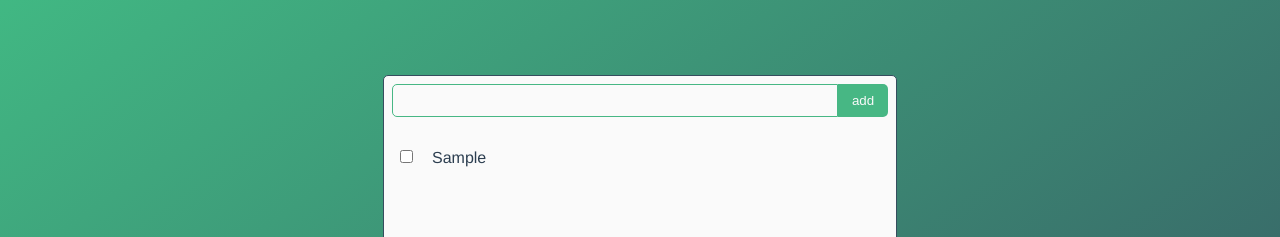
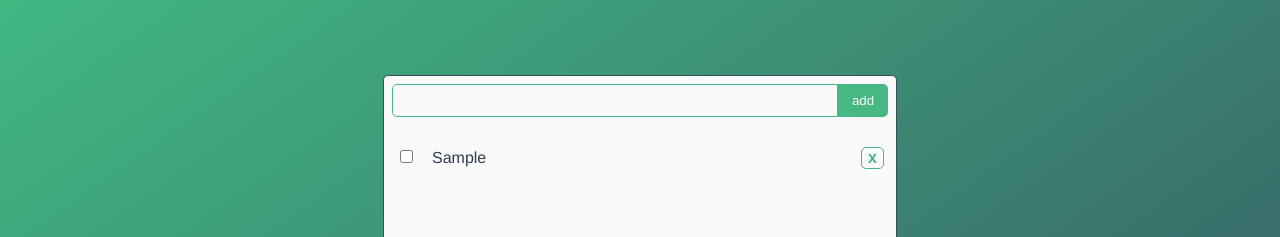
Before and after one commit to dberri/todo-vue, a Vue app: page / in a window 1280 px wide. Both pictures are taken after typing "Sample" into the empty fields and a click on the button "add". Shown: the top 237 px of the page. Built offline with nearby package versions, Linux system fonts and the light colour scheme.

Commit message:
Implements removal of items

```diff
--- a/src/components/ToDoItem.vue
+++ b/src/components/ToDoItem.vue
@@ -8,6 +8,9 @@
         @change="toggleTodo"
       />
       <span class="ToDoItem-title">{{ todo }}</span>
+      <button type="button" class="ToDoItem-removeButton" @click="removeTodo">
+        x
+      </button>
     </label>
   </li>
 </template>
@@ -34,6 +37,10 @@ export default {
   methods: {
     toggleTodo() {
       this.$store.dispatch("toggleTodo", this.id);
+    },
+
+    removeTodo() {
+      this.$store.dispatch("removeTodo", this.id);
     }
   }
 };
@@ -42,8 +49,8 @@ export default {
 <style>
 .ToDoItem {
   list-style: none;
+  padding: 10px 0;
   text-align: left;
-  padding: 10px 0;
 }
 
 .ToDoItem:not(:last-child) {
@@ -53,4 +60,20 @@ export default {
 .ToDoItem-title {
   margin-left: 1rem;
 }
+
+.ToDoItem-removeButton {
+  background: none;
+  border-radius: 5px;
+  border: 1px solid #47b784;
+  color: #47b784;
+  cursor: pointer;
+  float: right;
+  font-size: 1rem;
+  font-weight: bold;
+  outline: none;
+}
+
+.ToDoItem-removeButton:active {
+  background: #b6dddd;
+}
 </style>
--- a/src/store/index.js
+++ b/src/store/index.js
@@ -24,6 +24,10 @@ export default new Vuex.Store({
     TOGGLE(state, id) {
       const todo = state.todos.find(item => item.id === id);
       todo.done = !todo.done;
+    },
+
+    REMOVE(state, id) {
+      state.todos = state.todos.filter(item => item.id !== id);
     }
   },
 
@@ -42,6 +46,11 @@ export default new Vuex.Store({
       dispatch("syncLocalStorage");
     },
 
+    removeTodo({ commit, dispatch }, id) {
+      commit("REMOVE", id);
+      dispatch("syncLocalStorage");
+    },
+
     syncLocalStorage({ state }) {
       localStorage.setItem("todos", JSON.stringify(state.todos));
     },
```
